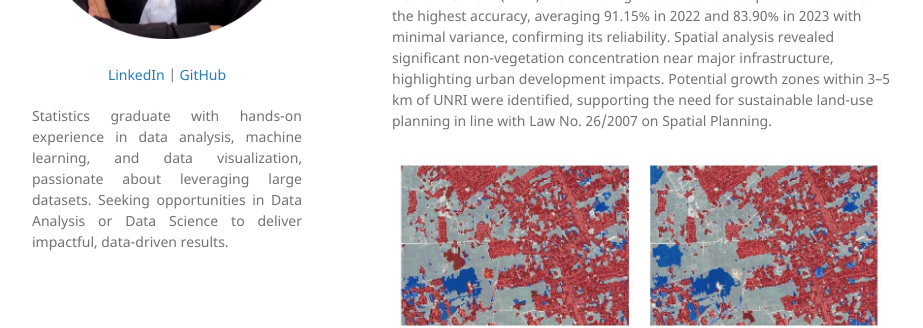
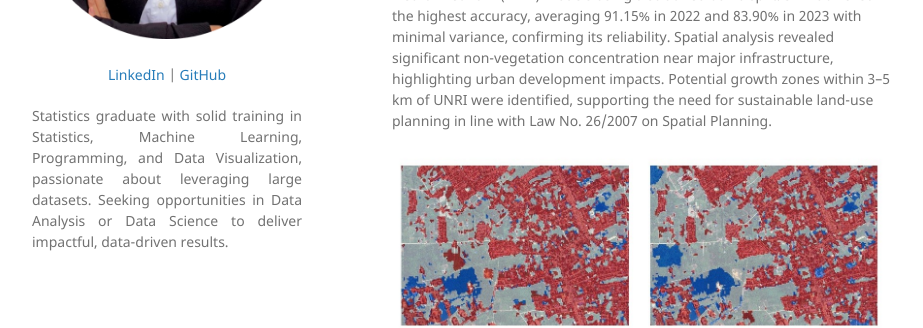
Before and after one commit to munafaizatun/munafaizatun.github.io, a Jekyll site: the page built from index.md, in a window 1280 px wide. Shown: the part 371-699 px from the top of the page, without its empty margins (178-1101 px from the left). Built offline with Jekyll 4.4.1, drawn with Linux system fonts in a browser that asks for light colours; our own code applies the rules of GitHub Pages for plain Markdown files.

Commit message:
Update _config.yml

```diff
--- a/_config.yml
+++ b/_config.yml
@@ -9,7 +9,7 @@ description:
   </p>
 
   <p align="justify">
-  Statistics graduate with hands-on experience in data analysis, machine learning, and data visualization, passionate about leveraging large datasets. Seeking opportunities in Data Analysis or Data Science to deliver impactful, data-driven results.
+  Statistics graduate with solid training in Statistics, Machine Learning, Programming, and Data Visualization, passionate about leveraging large datasets. Seeking opportunities in Data Analysis or Data Science to deliver impactful, data-driven results.
   </p>
 
 theme: jekyll-theme-minimal
```
